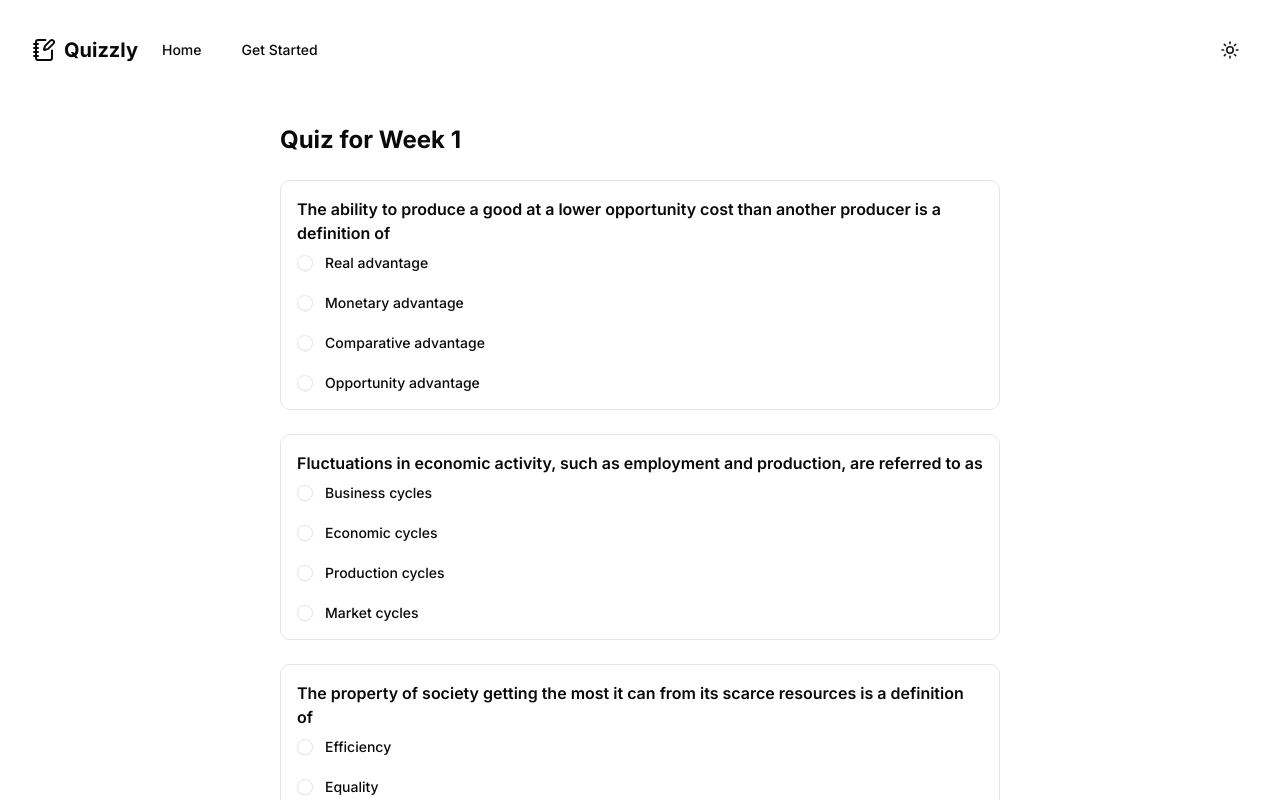
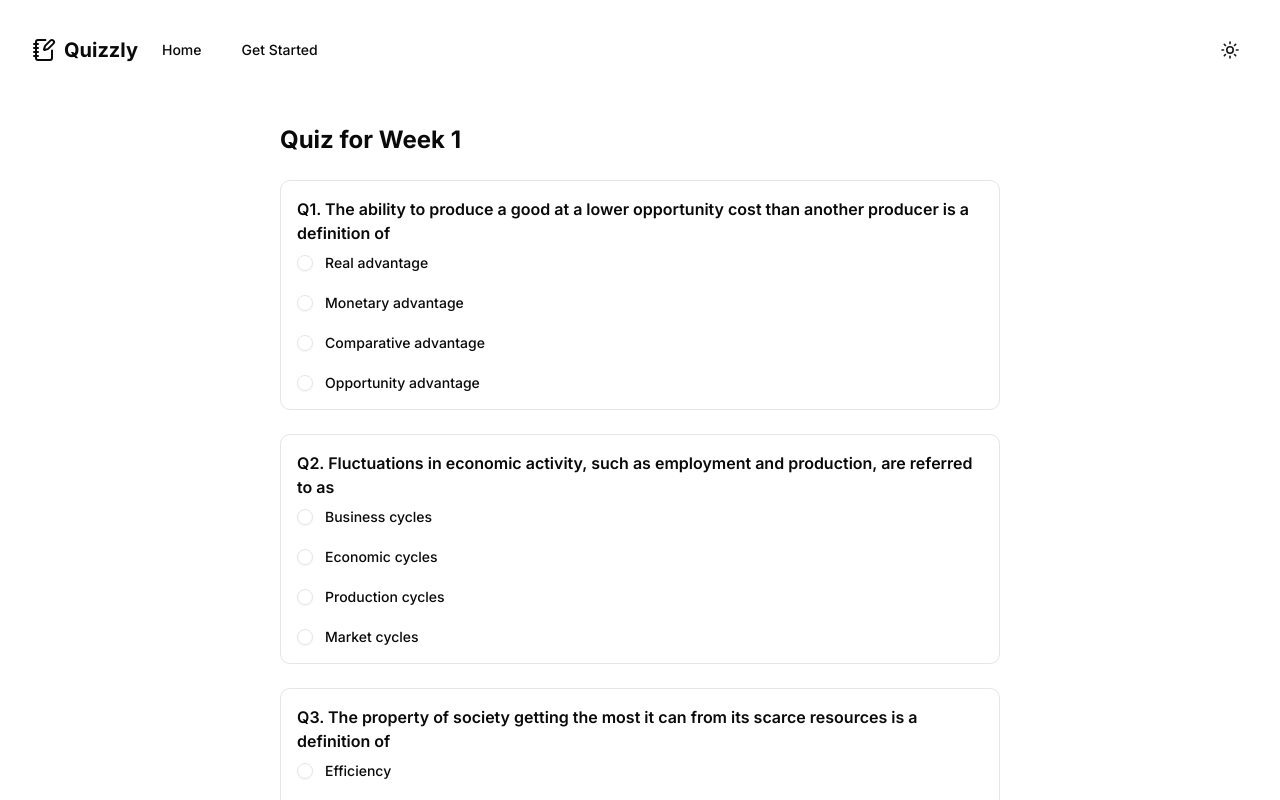
Before and after one commit to SKumr20/quizzly, a Next.js app: page /select-quiz/conservation-econ/week1 in a window 1280 px wide. Shown: the top 800 px of the page. Built offline with nearby package versions, Linux system fonts and the light colour scheme.

Commit message:
Add question index display

```diff
--- a/src/app/select-quiz/conservation-econ/[week]/page.jsx
+++ b/src/app/select-quiz/conservation-econ/[week]/page.jsx
@@ -71,11 +71,6 @@ export default function QuizPage() {
       },
       position: "top-right",
     })
-
-          // <div>
-      //   <p>Your Score: {newScore} / {questions.length}</p>
-      //   <Button onClick={handleReset} className="mt-2">Try Again</Button>
-      // </div>
   };
 
   const handleReset = () => {
@@ -92,7 +87,7 @@ export default function QuizPage() {
         {questions.length > 0 ? (
           questions.map((q, index) => (
             <div key={index} className="p-4 border rounded-lg">
-              <h2 className="font-semibold">{q.question}</h2>
+              <h2 className="font-semibold">Q{index + 1}. {q.question}</h2>
               <RadioGroup
                 value={selectedAnswers[index] || ""}
                 onValueChange={(value) => handleAnswerSelect(index, value)}
```
